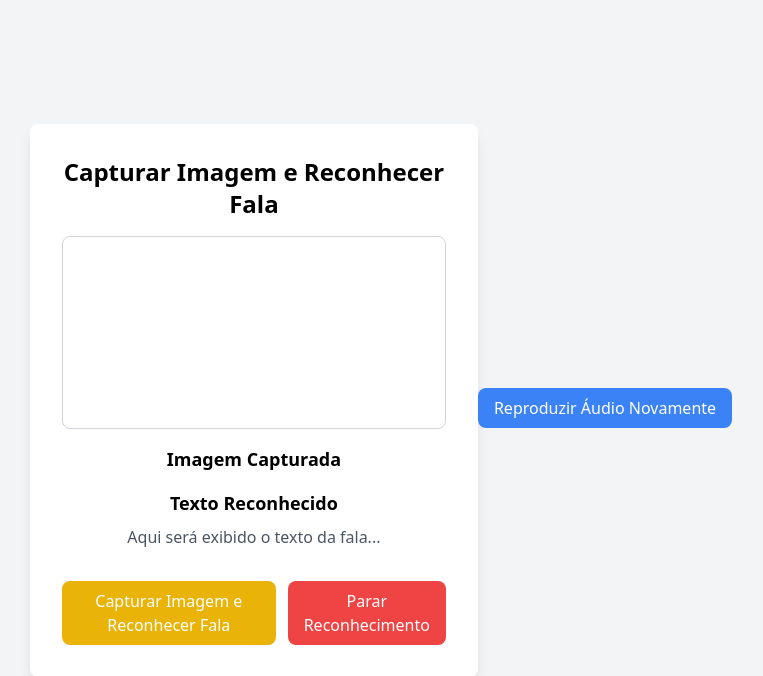
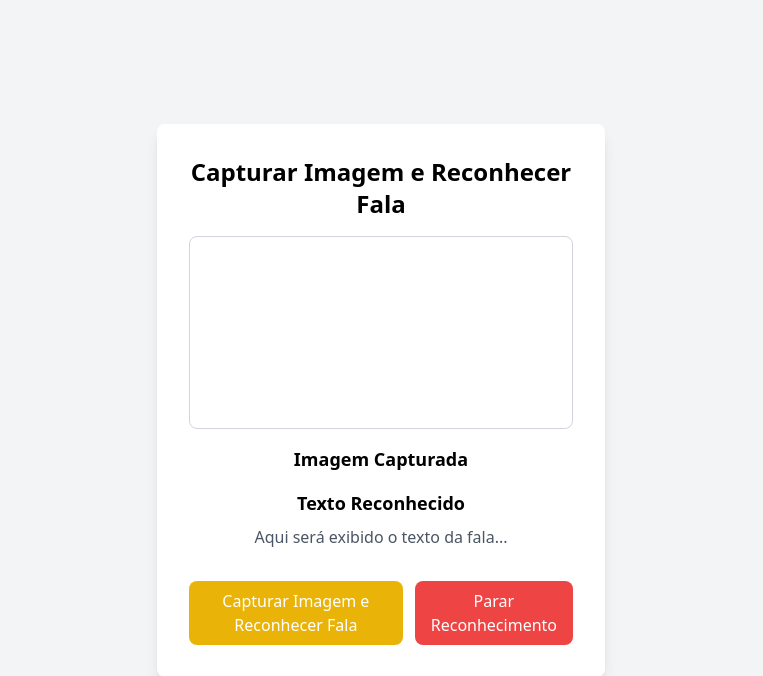
Before and after one commit to Patrick510/prototipo, a Flask app: page / in a window 1280 px wide. Shown: the top 676 px of the page, without its empty margins (259-1022 px from the left). Run offline with Flask 3, Linux system fonts and the light colour scheme; some libraries are stand-ins or nearby versions.

Commit message:
Remove audio replay controls from HTML template

```diff
--- a/templates/index.html
+++ b/templates/index.html
@@ -39,11 +39,6 @@
 
   </div>
 
-  <div id="audioControls" class="mt-4 flex justify-center">
-    <button id="replayAudio" class="bg-blue-500 text-white px-4 py-2 rounded-lg hover:bg-blue-600" disabled>
-      Reproduzir Áudio Novamente
-    </button>
-  </div>
   <script src="../static/js/script.js">
     const replayAudio = document.getElementById("replayAudio");
     let lastMessage = "";
@@ -56,10 +51,6 @@
         synth.speak(utterance);
       }
     });
-
-    // Dentro de enviarImagemETexto, salve a última mensagem
-    // lastMessage = data.message;
-    // replayAudio.disabled = false;
   </script>
 
 </body>
```
Also changed, not shown: README.md.
